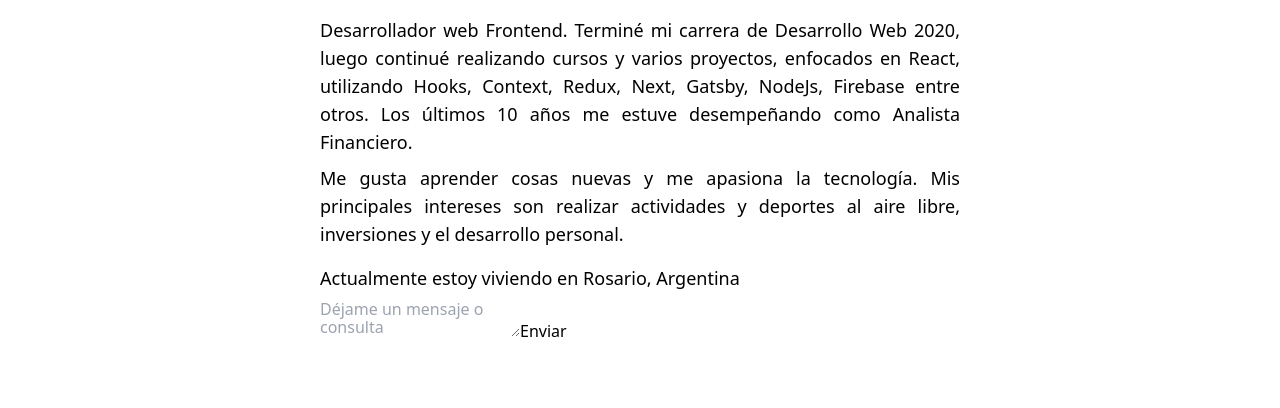
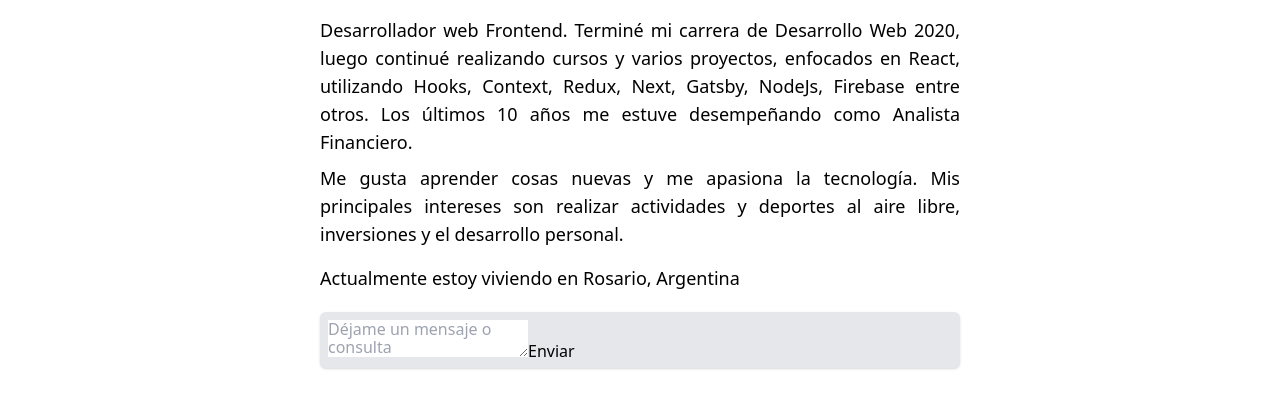
Before and after one commit to HectorAllende/miPagina, a Gatsby site: page / in a window 1280 px wide. Shown: the part 386-794 px from the top of the page. Built offline with nearby package versions, Linux system fonts and the light colour scheme; Gatsby itself is replaced by a stand-in of ours.

Commit message:
probando v24

```diff
--- a/src/components/inicio.js
+++ b/src/components/inicio.js
@@ -80,7 +80,7 @@
                     method="post"
                     data-netlify="true"
                     data-netlify-honeypot="bot-field"
-
+                    className="p-2 mt-3 bg-gray-200 rounded-md shadow"
 
                 >
 
```
